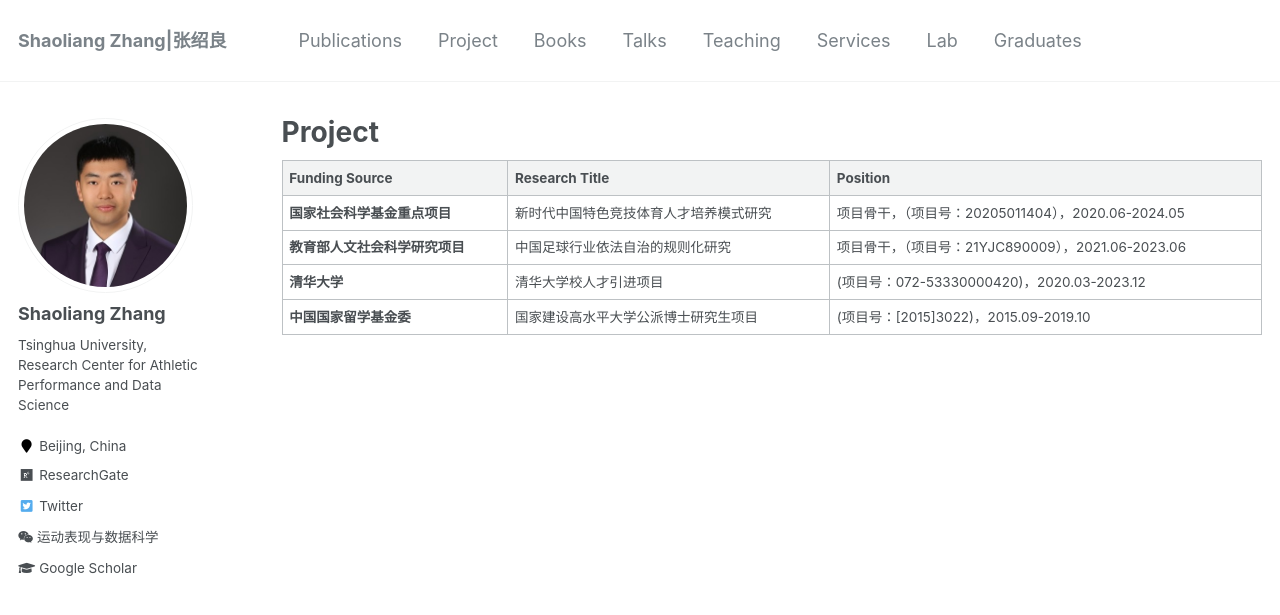
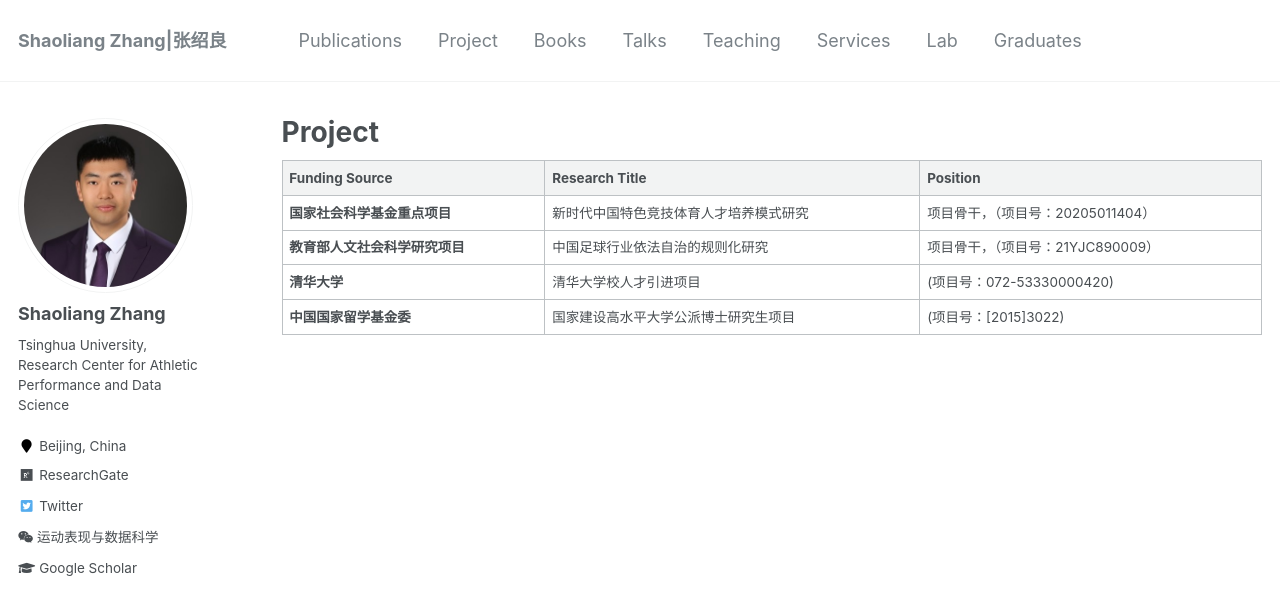
Before and after one commit to sportssuper/ZSL, a Jekyll site: the page built from _pages/project.md, in a window 1280 px wide and 994 px high. Shown: the top 615 px of the window. Built offline with Jekyll 4.4.1, drawn with Linux system fonts in a browser that asks for light colours; a script that is not in the unit is left out.

Commit message:
Update project.md

```diff
--- a/_pages/project.md
+++ b/_pages/project.md
@@ -7,10 +7,10 @@ author_profile: true
 
 |**Funding Source**|**Research Title**|**Position**|
 |----------|------------|-----|
-| **国家社会科学基金重点项目** | 新时代中国特色竞技体育人才培养模式研究 | 项目骨干，（项目号：20205011404），2020.06-2024.05 |
-| **教育部人文社会科学研究项目** | 中国足球行业依法自治的规则化研究 | 项目骨干，（项目号：21YJC890009），2021.06-2023.06 |
-| **清华大学** | 清华大学校人才引进项目 | (项目号：072-53330000420)，2020.03-2023.12 |
-| **中国国家留学基金委** | 国家建设高水平大学公派博士研究生项目 | (项目号：[2015]3022)，2015.09-2019.10 |
+| **国家社会科学基金重点项目** | 新时代中国特色竞技体育人才培养模式研究 | 项目骨干，（项目号：20205011404）|
+| **教育部人文社会科学研究项目** | 中国足球行业依法自治的规则化研究 | 项目骨干，（项目号：21YJC890009）|
+| **清华大学** | 清华大学校人才引进项目 | (项目号：072-53330000420)|
+| **中国国家留学基金委** | 国家建设高水平大学公派博士研究生项目 | (项目号：[2015]3022)|
 
 
 {% include base_path %}
```
